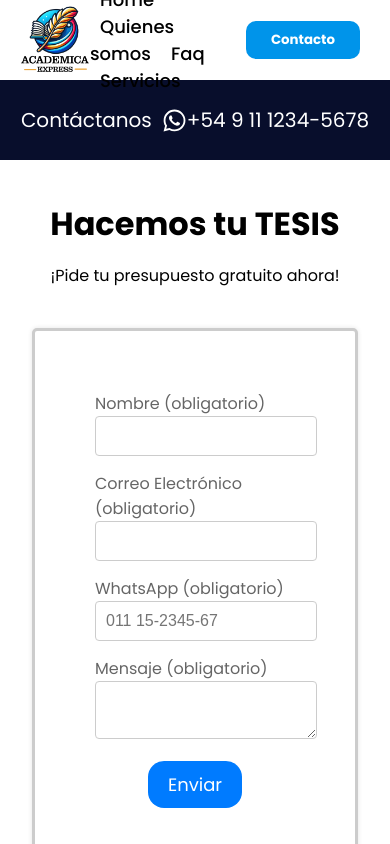
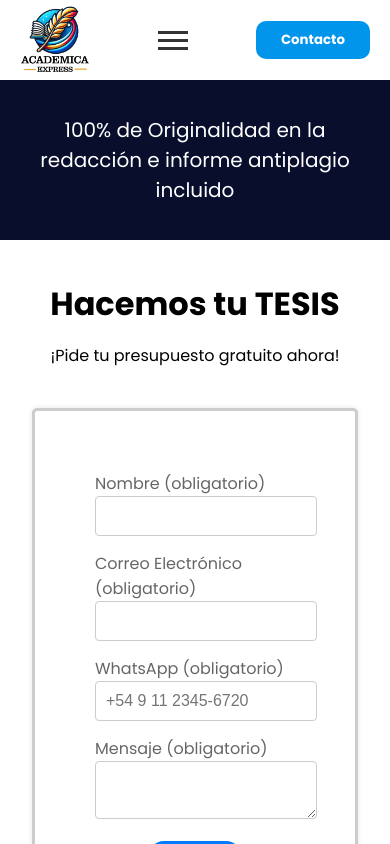
Before and after one commit to Nahuel3/ClienteAcademia, a React (Create React App) app: page / in a window 390 px wide. Shown: the top 844 px of the page. Built offline with nearby package versions, Linux system fonts and the light colour scheme.

Commit message:
navbar responsive y publicidad

```diff
--- a/src/Components/Form/form.jsx
+++ b/src/Components/Form/form.jsx
@@ -186,7 +186,7 @@ const FormularioComponent = () => {
               type="text"
               id="whatsapp"
               name="whatsapp"
-              placeholder='011 15-2345-67'
+              placeholder='+54 9 11 2345-6720'
               minLength={9}
               value={formData.whatsapp}
               onChange={handleWhatsAppChange}
--- a/src/Components/Navbar/Publicidad/publicidad.jsx
+++ b/src/Components/Navbar/Publicidad/publicidad.jsx
@@ -1,17 +1,56 @@
-import React from 'react'
+import React, { useState, useEffect } from 'react';
 import "./publicidad.scss";
 
-const publicidad = () => {
+const Publicidad = () => {
+  const [currentTextIndex, setCurrentTextIndex] = useState(0);
+
+  // Array de textos que deseas alternar
+  const textos = [
+    "Contáctanos",
+    "100% de Originalidad en la redacción e informe antiplagio incluido",
+    "Financia tu proyecto en hasta 12 Cuotas Fijas tarjetas"
+  ];
+
+  useEffect(() => {
+    // Establecer un intervalo para cambiar el texto cada 5 segundos
+    const interval = setInterval(() => {
+      setCurrentTextIndex((prevIndex) => (prevIndex + 1) % textos.length);
+    }, 5000); // Cambia cada 5000 ms = 5 segundos
+
+    // Limpieza del intervalo al desmontar el componente
+    return () => clearInterval(interval);
+  }, [textos.length]);
+
   return (
     <div className='cartelPublicidad'>
-        <a href="https://wa.me/5491135206645?text=¡Hola! Quisiera hacerte una pregunta." target="_blank" rel="noreferrer">Contáctanos</a>
-        <svg aria-hidden="true" focusable="false" data-prefix="fab" data-icon="whatsapp" class="svg-inline--fa fa-whatsapp fa-w-14" role="img" xmlns="http://www.w3.org/2000/svg" viewBox="0 0 448 512"><path fill="currentColor" d="M380.9 97.1C339 55.1 283.2 32 223.9 32c-122.4 0-222 99.6-222 222 0 39.1 10.2 77.3 29.6 111L0 480l117.7-30.9c32.4 17.7 68.9 27 106.1 27h.1c122.3 0 224.1-99.6 224.1-222 0-59.3-25.2-115-67.1-157zm-157 341.6c-33.2 0-65.7-8.9-94-25.7l-6.7-4-69.8 18.3L72 359.2l-4.4-7c-18.5-29.4-28.2-63.3-28.2-98.2 0-101.7 82.8-184.5 184.6-184.5 49.3 0 95.6 19.2 130.4 54.1 34.8 34.9 56.2 81.2 56.1 130.5 0 101.8-84.9 184.6-186.6 184.6zm101.2-138.2c-5.5-2.8-32.8-16.2-37.9-18-5.1-1.9-8.8-2.8-12.5 2.8-3.7 5.6-14.3 18-17.6 21.8-3.2 3.7-6.5 4.2-12 1.4-32.6-16.3-54-29.1-75.5-66-5.7-9.8 5.7-9.1 16.3-30.3 1.8-3.7.9-6.9-.5-9.7-1.4-2.8-12.5-30.1-17.1-41.2-4.5-10.8-9.1-9.3-12.5-9.5-3.2-.2-6.9-.2-10.6-.2-3.7 0-9.7 1.4-14.8 6.9-5.1 5.6-19.4 19-19.4 46.3 0 27.3 19.9 53.7 22.6 57.4 2.8 3.7 39.1 59.7 94.8 83.8 35.2 15.2 49 16.5 66.6 13.9 10.7-1.6 32.8-13.4 37.4-26.4 4.6-13 4.6-24.1 3.2-26.4-1.3-2.5-5-3.9-10.5-6.6z"></path></svg>
-        <p>+54 9 11 1234-5678</p>
+      <a href="https://wa.me/5491135206645?text=¡Hola! Quisiera hacerte una pregunta." target="_blank" rel="noreferrer">
+        {textos[currentTextIndex]} {/* Texto rotatorio */}
+      </a>
+
+      {/* Condicionamos la aparición del ícono y el número de WhatsApp solo cuando el texto es "Contáctanos" */}
+      {currentTextIndex === 0 && (
+        <>
+          <svg aria-hidden="true" focusable="false" data-prefix="fab" data-icon="whatsapp" className="svg-inline--fa fa-whatsapp fa-w-14" role="img" xmlns="http://www.w3.org/2000/svg" viewBox="0 0 448 512">
+            <path fill="currentColor" d="M380.9 97.1C339 55.1 283.2 32 223.9 32c-122.4 0-222 99.6-222 222 0 39.1 10.2 77.3 29.6 111L0 480l117.7-30.9c32.4 17.7 68.9 27 106.1 27h.1c122.3 0 224.1-99.6 224.1-222 0-59.3-25.2-115-67.1-157zm-157 341.6c-33.2 0-65.7-8.9-94-25.7l-6.7-4-69.8 18.3L72 359.2l-4.4-7c-18.5-29.4-28.2-63.3-28.2-98.2 0-101.7 82.8-184.5 184.6-184.5 49.3 0 95.6 19.2 130.4 54.1 34.8 34.9 56.2 81.2 56.1 130.5 0 101.8-84.9 184.6-186.6 184.6zm101.2-138.2c-5.5-2.8-32.8-16.2-37.9-18-5.1-1.9-8.8-2.8-12.5 2.8-3.7 5.6-14.3 18-17.6 21.8-3.2 3.7-6.5 4.2-12 1.4-32.6-16.3-54-29.1-75.5-66-5.7-9.8 5.7-9.1 16.3-30.3 1.8-3.7.9-6.9-.5-9.7-1.4-2.8-12.5-30.1-17.1-41.2-4.5-10.8-9.1-9.3-12.5-9.5-3.2-.2-6.9-.2-10.6-.2-3.7 0-9.7 1.4-14.8 6.9-5.1 5.6-19.4 19-19.4 46.3 0 27.3 19.9 53.7 22.6 57.4 2.8 3.7 39.1 59.7 94.8 83.8 35.2 15.2 49 16.5 66.6 13.9 10.7-1.6 32.8-13.4 37.4-26.4 4.6-13 4.6-24.1 3.2-26.4-1.3-2.5-5-3.9-10.5-6.6z"></path>
+          </svg>
+          <p>+54 9 11 1234-5678</p>
+        </>
+      )}
+
+      {/* Condicionamos la aparición del ícono y el número de WhatsApp solo cuando el texto es "Contáctanos" */}
+      {currentTextIndex === 2 && (
+        <>
+          <svg xmlns="http://www.w3.org/2000/svg" x="0px" y="0px" width="100" height="100" viewBox="0 0 48 48">
+            <path fill="#3F51B5" d="M45,35c0,2.209-1.791,4-4,4H7c-2.209,0-4-1.791-4-4V13c0-2.209,1.791-4,4-4h34c2.209,0,4,1.791,4,4V35z"></path><path fill="#FFC107" d="M30 14A10 10 0 1 0 30 34A10 10 0 1 0 30 14Z"></path><path fill="#FF3D00" d="M22.014,30c-0.464-0.617-0.863-1.284-1.176-2h5.325c0.278-0.636,0.496-1.304,0.637-2h-6.598C20.07,25.354,20,24.686,20,24h7c0-0.686-0.07-1.354-0.201-2h-6.598c0.142-0.696,0.359-1.364,0.637-2h5.325c-0.313-0.716-0.711-1.383-1.176-2h-2.973c0.437-0.58,0.93-1.122,1.481-1.595C21.747,14.909,19.481,14,17,14c-5.523,0-10,4.477-10,10s4.477,10,10,10c3.269,0,6.162-1.575,7.986-4H22.014z"></path>
+          </svg>
+          <svg xmlns="http://www.w3.org/2000/svg" x="0px" y="0px" width="100" height="100" viewBox="0 0 48 48">
+            <path fill="#1565C0" d="M45,35c0,2.209-1.791,4-4,4H7c-2.209,0-4-1.791-4-4V13c0-2.209,1.791-4,4-4h34c2.209,0,4,1.791,4,4V35z"></path><path fill="#FFF" d="M15.186 19l-2.626 7.832c0 0-.667-3.313-.733-3.729-1.495-3.411-3.701-3.221-3.701-3.221L10.726 30v-.002h3.161L18.258 19H15.186zM17.689 30L20.56 30 22.296 19 19.389 19zM38.008 19h-3.021l-4.71 11h2.852l.588-1.571h3.596L37.619 30h2.613L38.008 19zM34.513 26.328l1.563-4.157.818 4.157H34.513zM26.369 22.206c0-.606.498-1.057 1.926-1.057.928 0 1.991.674 1.991.674l.466-2.309c0 0-1.358-.515-2.691-.515-3.019 0-4.576 1.444-4.576 3.272 0 3.306 3.979 2.853 3.979 4.551 0 .291-.231.964-1.888.964-1.662 0-2.759-.609-2.759-.609l-.495 2.216c0 0 1.063.606 3.117.606 2.059 0 4.915-1.54 4.915-3.752C30.354 23.586 26.369 23.394 26.369 22.206z"></path><path fill="#FFC107" d="M12.212,24.945l-0.966-4.748c0,0-0.437-1.029-1.573-1.029c-1.136,0-4.44,0-4.44,0S10.894,20.84,12.212,24.945z"></path>
+          </svg>
+        </>
+      )}
 
     </div>
-
-
-  )
+  );
 }
 
-export default publicidad
+export default Publicidad;
--- a/src/Components/Navbar/Publicidad/publicidad.scss
+++ b/src/Components/Navbar/Publicidad/publicidad.scss
@@ -33,12 +33,17 @@
    /* Establece la altura fija en pantallas más pequeñas */
    @media (max-width: 550px) {
     .cartelPublicidad{
+        display: flex;
+        flex-direction: column;
+        height: 160px;
         svg{
-            width: 25px;
-            height: 25px;
+            width: 35px;
+            height: 35px;
         }
       p, a{
         font-size: 20px;
+        margin-right: 20px;
+        margin-left: 20px;
       }
     }
   }
--- a/src/Components/Navbar/navbar.jsx
+++ b/src/Components/Navbar/navbar.jsx
@@ -1,27 +1,67 @@
-import React from 'react';
-import "./navbar.scss";
+import React, { useState } from 'react';
+import './navbar.scss';
 
-const navbar = () => {
-    return (
+const Navbar = () => {
+  const [menuOpen, setMenuOpen] = useState(false);
+  const [selectedLink, setSelectedLink] = useState('Home'); // Estado para el enlace seleccionado
 
-        <header className='header'>
-            <div className='contenedor-logo'>
-           <img src="Myimage/logo2.png" alt="aa"  className='logo' />
-            </div>
+  const toggleMenu = () => {
+    setMenuOpen(!menuOpen);
+  };
 
-            <nav className='navbar'>
-                <a href="#" target="_blank" rel="noreferrer">Home</a>
-                <a href="#" target="_blank" rel="noreferrer">Quienes somos</a>
-                <a href="#" target="_blank" rel="noreferrer">Faq</a>
-                <a href="#" target="_blank" rel="noreferrer">Servicios</a>
+  const handleLinkClick = (link) => {
+    setSelectedLink(link); // Actualiza el enlace seleccionado
+    setMenuOpen(false); // Cierra el menú después de seleccionar un enlace
+  };
 
-            </nav>
+  return (
+    <header className='header'>
+      <div className='contenedor-logo'>
+        <img src="Myimage/logo2.png" alt="Logo" className='logo' />
+      </div>
 
-            <a href="#" className='btn'><button>Contacto</button></a>
+      <nav className={`navbar ${menuOpen ? 'open' : ''}`}>
+        <a
+          href="#"
+          className={selectedLink === 'Home' ? 'selected' : ''}
+          onClick={() => handleLinkClick('Home')}
+        >
+          Home
+        </a>
+        <a
+          href="#"
+          className={selectedLink === 'Quienes somos' ? 'selected' : ''}
+          onClick={() => handleLinkClick('Quienes somos')}
+        >
+          Quienes somos
+        </a>
+        <a
+          href="#"
+          className={selectedLink === 'Faq' ? 'selected' : ''}
+          onClick={() => handleLinkClick('Faq')}
+        >
+          Faq
+        </a>
+        <a
+          href="#"
+          className={selectedLink === 'Servicios' ? 'selected' : ''}
+          onClick={() => handleLinkClick('Servicios')}
+        >
+          Servicios
+        </a>
+      </nav>
 
-        </header>
+      <div className={`hamburger ${menuOpen ? 'open' : ''}`} onClick={toggleMenu}>
+        <div className="line"></div>
+        <div className="line"></div>
+        <div className="line"></div>
+      </div>
 
-    )
-}
+      <a href="#" className='btn'>
+        <button>Contacto</button>
+      </a>
+    </header>
+  );
+};
 
-export default navbar;
+export default Navbar;
--- a/src/Components/Navbar/navbar.scss
+++ b/src/Components/Navbar/navbar.scss
@@ -3,80 +3,120 @@
     margin: 0;
     font-family: "Poppins", sans-serif;
 }
-*:before,
-*:after{
-    box-sizing: border-box;
-}
 
 .header {
-
     display: flex;
     justify-content: space-between;
     align-items: center;
-    top: 0;
-    left: 0;
     width: 100%;
-    z-index: 100;
     height: 80px;
     background-color: white;
+    position: relative;
+    z-index: 100;
+
     .contenedor-logo {
         display: flex;
         align-items: center;
 
-        .logo{
-            width: auto;
+        .logo {
             height: 70px;
             margin-left: 20px;
         }
     }
 
+    .navbar {
+        display: flex;
+        /* Mostrar la barra de navegación horizontal en pantallas grandes */
+        gap: 20px;
+
         a {
-        text-decoration: none;
-       padding: 0 10px;
-
-    }
-    a:after{
-        content: "";
-        position: absolute;
-        background-color: #0094ea;
-        height: 3px;
-        width: 0;
-        left: 0;
-        bottom: -10px;
+            font-size: 18px;
+            color: #000;
+            font-weight: 500;
+            padding: 10px;
+            position: relative;
         }
 
-    a:hover:after{
-        content: "";
+        &.open {
+            display: flex;
+            flex-direction: column;
+            /* Mostrar la barra de navegación verticalmente en pantallas pequeñas */
             position: absolute;
-        background-color: #0094ea;
-        height: 3px;
+            top: 80px;
+            left: 0;
             width: 100%;
-        left: 0;
-        bottom: -10px;
-        transition: 0.3s;
+            background-color: #ffffff;
+            text-align: center;
+            padding: 20px 0;
+        }
     }
 
-    .navbar {
-        display: inline-block;
+    .hamburger {
+        display: none;
+        /* Ocultar el botón de hamburguesa en pantallas grandes */
+        flex-direction: column;
+        gap: 5px;
+        cursor: pointer;
 
-        a {
-            position: relative;
-            font-size: 18px;
-            color: #000000;
-            font-weight: 500;
-            padding: 0 10px;
+        .line {
+            width: 30px;
+            height: 3px;
+            background-color: #333;
+            transition: transform 0.3s ease, opacity 0.3s ease;
         }
 
+        &.open .line:nth-child(1) {
+            transform: rotate(45deg) translate(5px, 5px);
         }
 
-   .btn button{
+        &.open .line:nth-child(2) {
+            opacity: 0;
+        }
+
+        &.open .line:nth-child(3) {
+            transform: rotate(-45deg) translate(5px, -5px);
+        }
+    }
+
+    .btn button {
         font-weight: 700;
         color: white;
         padding: 9px 25px;
-        background-color:#0094ea;
+        background-color: #0094ea;
         border: none;
         border-radius: 10px;
         cursor: pointer;
         margin-right: 20px;
     }
 }
+
+/* Estilos para pantallas pequeñas */
+@media (max-width: 768px) {
+    .header {
+        .navbar {
+            display: none;
+            /* Ocultar la barra de navegación por defecto en pantallas pequeñas */
+        }
+
+        .hamburger {
+            display: flex;
+            /* Mostrar el botón de hamburguesa en pantallas pequeñas */
+        }
+
+        .navbar.open {
+            display: flex;
+            /* Mostrar el menú cuando la clase `open` esté activa */
+        }
+
+        .navbar a.selected {
+            color: #000;
+            /* Color del texto */
+            background-color: rgba(15, 37, 207, 0.333);
+            /* Fondo azul claro */
+            border-radius: 5px;
+            /* Para un poco de curvatura */
+        }
+
+    }
+
+}
```
Lines whose indentation alone changed are shown as unchanged.
